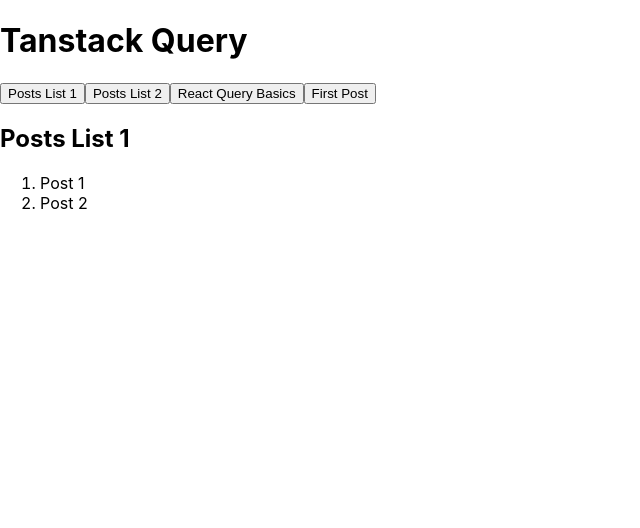
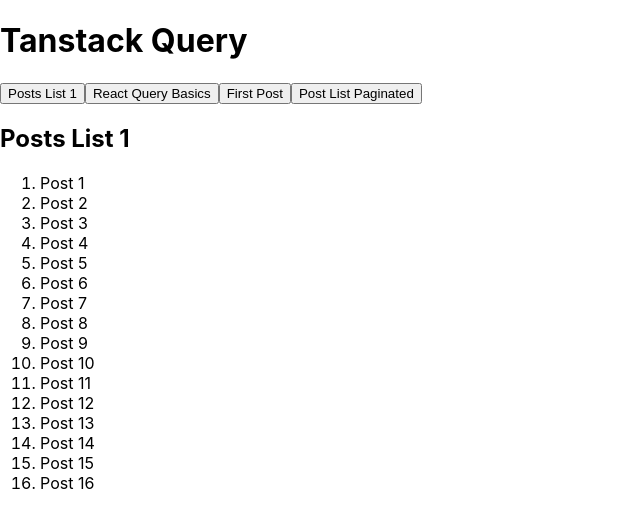
Before and after one commit to MillyMillyL/reactquerypractice, a React (Create React App) app: page / in a window 1280 px wide. Shown: the top 528 px of the page, without its empty margins (0-640 px from the left). Built offline with nearby package versions, Linux system fonts and the light colour scheme.

Commit message:
finish pagination

```diff
--- a/public/index.html
+++ b/public/index.html
@@ -1,14 +1,12 @@
 <!DOCTYPE html>
 <html lang="en">
+
 <head>
   <meta charset="utf-8" />
   <link rel="icon" href="%PUBLIC_URL%/favicon.ico" />
   <meta name="viewport" content="width=device-width, initial-scale=1" />
   <meta name="theme-color" content="#000000" />
-    <meta
-      name="description"
-      content="Web site created using create-react-app"
-    />
+  <meta name="description" content="Web site created using create-react-app" />
   <link rel="apple-touch-icon" href="%PUBLIC_URL%/logo192.png" />
   <!--
       manifest.json provides metadata used when your web app is installed on a
@@ -24,8 +22,9 @@
       work correctly both with client-side routing and a non-root public URL.
       Learn how to configure a non-root public URL by running `npm run build`.
     -->
-    <title>React App</title>
+  <title>Tanstack Query Practice</title>
 </head>
+
 <body>
   <noscript>You need to enable JavaScript to run this app.</noscript>
   <div id="root"></div>
@@ -40,4 +39,5 @@
       To create a production bundle, use `npm run build` or `yarn build`.
     -->
 </body>
+
 </html>
--- a/src/App.js
+++ b/src/App.js
@@ -1,8 +1,8 @@
 import { useState } from "react";
 import PostsList1 from "./PostsList1";
-import PostsList2 from "./PostsList2";
 import QueryBasics from "./QueryBasics";
 import Post from "./Post";
+import PostListPaginated from "./PostListPaginated";
 
 function App() {
   const [currentPage, setCurrentPage] = useState(<PostsList1 />);
@@ -14,9 +14,7 @@
         <button onClick={() => setCurrentPage(<PostsList1 />)}>
           Posts List 1
         </button>
-        <button onClick={() => setCurrentPage(<PostsList2 />)}>
-          Posts List 2
-        </button>
+
         <button
           onClick={() =>
             setCurrentPage(<QueryBasics setCurrentPage={setCurrentPage} />)
@@ -27,6 +25,9 @@
         <button onClick={() => setCurrentPage(<Post id={1} />)}>
           First Post
         </button>
+        <button onClick={() => setCurrentPage(<PostListPaginated />)}>
+          Post List Paginated
+        </button>
       </div>
       <div>{currentPage}</div>
     </div>
--- a/src/PostListPaginated.jsx
+++ b/src/PostListPaginated.jsx
@@ -1,5 +1,36 @@
+import { useQuery } from "@tanstack/react-query";
+import { useState } from "react";
+import { getPostsPaginated } from "./api";
+
 function PostListPaginated() {
-  return <div></div>;
+  const [page, setPage] = useState(1);
+
+  const { status, error, data, isPreviousData } = useQuery({
+    queryKey: ["posts", { page }],
+    keepPreviousData: true,
+    queryFn: () => getPostsPaginated(page),
+  });
+
+  if (status === "pending") return <h2>Loading...</h2>;
+  if (status === "error") return <h2>{JSON.stringify(error)}</h2>;
+  return (
+    <div>
+      <h2>Post List Paginated</h2>
+      <small>{isPreviousData && "Previous Data"}</small>
+      {data.posts.map((post) => (
+        <div key={post.id}>
+          <h3>Post.title</h3>
+          <p>{post.body}</p>
+        </div>
+      ))}
+      {data.previousPage && (
+        <button onClick={() => setPage(data.previousPage)}>Previous</button>
+      )}
+      {data.nextPage && (
+        <button onClick={() => setPage(data.nextPage)}>Next</button>
+      )}
+    </div>
+  );
 }
 
 export default PostListPaginated;
--- a/src/PostsList2.jsx
+++ /dev/null
@@ -1,23 +0,0 @@
-function PostsList2() {
-  return (
-    <div>
-      <h2>Posts List 2</h2>
-      <ol>
-        <li>Lorem ipsum dolor sit amet.</li>
-        <li>
-          Lorem ipsum dolor, sit amet consectetur adipisicing elit. Debitis,
-          laborum.
-        </li>
-        <li>Lorem, ipsum dolor.</li>
-        <li>Lorem ipsum dolor sit amet.</li>
-        <li>
-          Lorem ipsum dolor, sit amet consectetur adipisicing elit. Debitis,
-          laborum.
-        </li>
-        <li>Lorem, ipsum dolor.</li>
-      </ol>
-    </div>
-  );
-}
-
-export default PostsList2;
--- a/src/api.js
+++ b/src/api.js
@@ -1,6 +1,20 @@
 const POSTS = [
   { id: 1, title: "Post 1", body: "post 1 body", userId: "abcdefg" },
-  { id: 2, title: "Post 2" },
+  { id: 2, title: "Post 2", body: "post 2 body", userId: "abcdefg" },
+  { id: 3, title: "Post 3", body: "post 3 body", userId: "abcdefg" },
+  { id: 4, title: "Post 4", body: "post 4 body", userId: "abcdefg" },
+  { id: 5, title: "Post 5", body: "post 5 body", userId: "abcdefg" },
+  { id: 6, title: "Post 6", body: "post 6 body", userId: "abcdefg" },
+  { id: 7, title: "Post 7", body: "post 7 body", userId: "abcdefg" },
+  { id: 8, title: "Post 8", body: "post 8 body", userId: "abcdefg" },
+  { id: 9, title: "Post 9", body: "post 9 body", userId: "abcdefg" },
+  { id: 10, title: "Post 10", body: "post 10 body", userId: "abcdefg" },
+  { id: 11, title: "Post 11", body: "post 11 body", userId: "abcdefg" },
+  { id: 12, title: "Post 12", body: "post 12 body", userId: "abcdefg" },
+  { id: 13, title: "Post 13", body: "post 13 body", userId: "abcdefg" },
+  { id: 14, title: "Post 14", body: "post 14 body", userId: "abcdefg" },
+  { id: 15, title: "Post 15", body: "post 15 body", userId: "abcdefg" },
+  { id: 16, title: "Post 16", body: "post 16 body", userId: "abcdefg" },
 ];
 
 const USERS = [{ userId: "abcdefg", name: "AAAAA" }];
@@ -33,3 +47,15 @@
   const postUser = users.find((user) => user.userId === userId);
   return postUser;
 }
+
+export async function getPostsPaginated(page) {
+  const posts = await getPosts();
+  const sortedPosts = posts.sort((a, b) => b.title - a.title);
+  const hasNext = page * 2 < sortedPosts.length;
+  const paginatedPosts = {
+    posts: [sortedPosts[2 * page - 2], sortedPosts[2 * page - 1]],
+    nextPage: hasNext ? page + 1 : undefined,
+    previousPage: page > 1 ? page - 1 : undefined,
+  };
+  return paginatedPosts;
+}
```
Also changed, not shown: public/logo192.png (deleted), public/logo512.png (deleted). Lines whose indentation alone changed are shown as unchanged.
